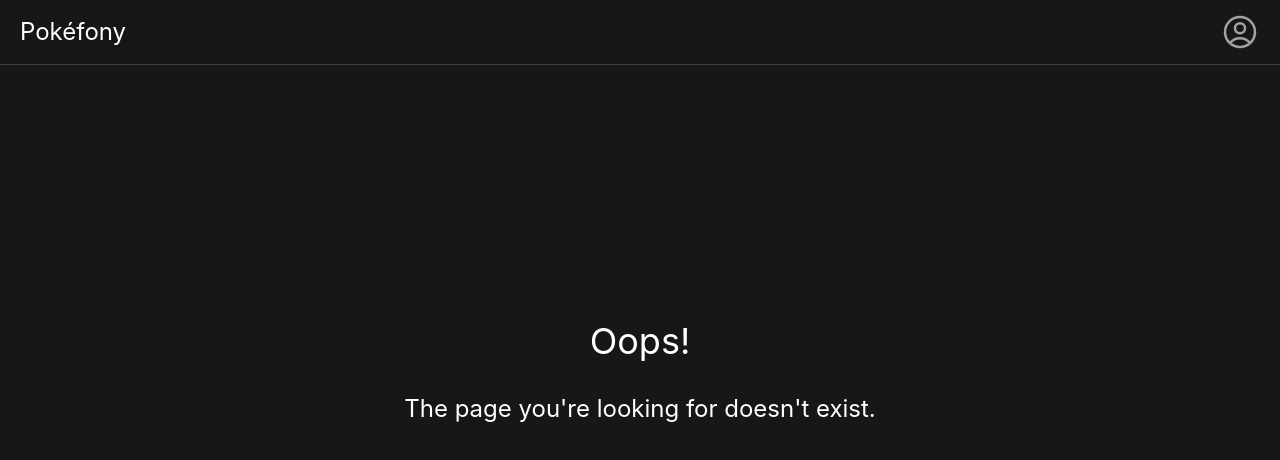
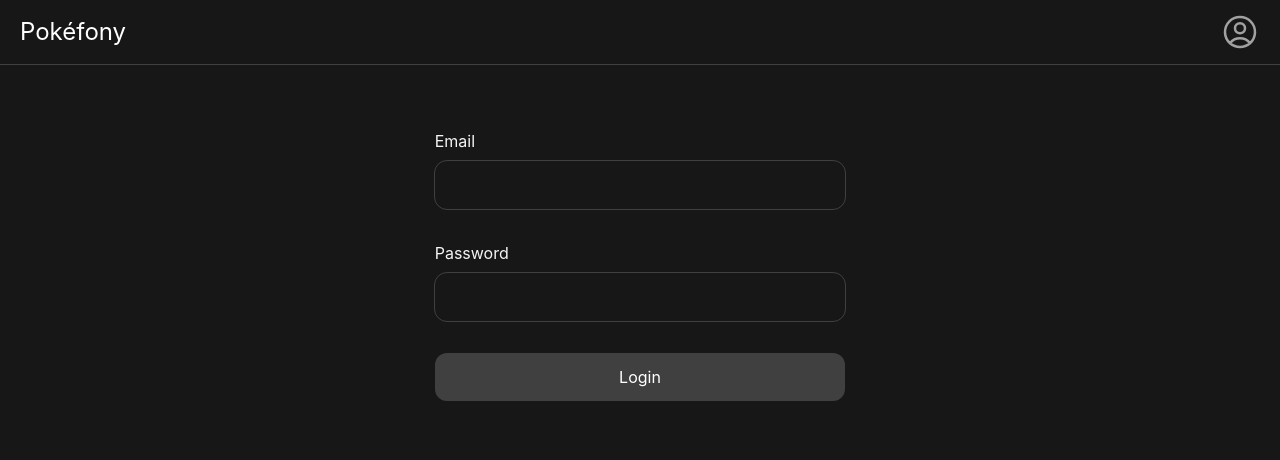
Before and after one commit to thomaslabeyrie/pokefony, a Vue app in the folder client/: page /login in a window 1280 px wide. Shown: the top 460 px of the page. Built offline with nearby package versions, Linux system fonts and the light colour scheme.

Commit message:
feat (client): add login view

```diff
--- a/client/src/components/requester.ts
+++ b/client/src/components/requester.ts
@@ -1,10 +1,15 @@
 import type { Species } from '@/types/Species'
 import type { Pokedex } from '@/types/Pokedex'
-import { ApiError, NetworkError, UnprocessableEntityError } from '@/errors/errors'
+import { ApiError, NetworkError, UnprocessableEntityError, UnauthorizedError } from '@/errors/errors'
 
 type RegistrationBody = {
   email: string
   plainPassword: string
+}
+
+type LoginBody = {
+  username: string
+  password: string
 }
 
 type HttpRequestMethod = 'GET' | 'POST' | 'PUT' | 'PATCH' | 'DELETE'
@@ -17,7 +22,9 @@ export const getPokedex = (name: string) => request<Pokedex>(`/pokedex/${name}`)
 
 export const getPokedexesList = () => request<Record<string, string[]>>('/pokedex')
 
+// Auth
 export const register = (body: RegistrationBody) => request(`/api/register`, 'POST', body)
+export const login = (body: LoginBody) => request(`/api/login`, 'POST', body)
 
 async function request<T>(
   endpoint: string,
@@ -43,6 +50,8 @@ async function request<T>(
 
     if (error.status === 422) {
       throw new UnprocessableEntityError(error.violations)
+    } else if (error.status === 401) {
+      throw new UnauthorizedError(error.message)
     } else {
       throw new ApiError('Server failure')
     }
--- a/client/src/errors/errors.ts
+++ b/client/src/errors/errors.ts
@@ -13,6 +13,16 @@ export class ApiError extends Error {
     }
   }
 }
+
+export class UnauthorizedError extends Error {
+  constructor(message?: string) {
+    super()
+    if (message) {
+      this.message = message
+    }
+  }
+}
+
 
 type Violation = {
   propertyPath: string
--- a/client/src/router/index.ts
+++ b/client/src/router/index.ts
@@ -4,6 +4,7 @@ import PokedexView from '@/views/PokedexView.vue'
 import SpeciesView from '@/views/SpeciesView.vue'
 import NotFound from '@/views/NotFoundView.vue'
 import RegistrationView from '@/views/RegistrationView.vue'
+import LoginView from '@/views/LoginView.vue'
 
 const routes = [
   {
@@ -15,6 +16,11 @@ const routes = [
     path: '/register',
     name: 'register',
     component: RegistrationView,
+  },
+  {
+    path: '/login',
+    name: 'login',
+    component: LoginView,
   },
   {
     path: '/pokedex/:pokedex?/:page?',
--- /dev/null
+++ b/client/src/views/LoginView.vue
@@ -0,0 +1,58 @@
+<script setup lang="ts">
+import { ref, computed } from 'vue'
+import { login } from '@/components/requester'
+import TextInput from '@/components/TextInput.vue'
+import useFetch from '@/composables/fetch'
+import { useRouter } from 'vue-router'
+import { fieldErrorsOf, generalErrorOf } from '@/errors/errors'
+
+const router = useRouter()
+
+const email = ref('')
+const password = ref('')
+
+const { execute, data, loading, error } = useFetch(login)
+
+const fieldErrors = computed(() => fieldErrorsOf(error.value))
+const generalError = computed(() => generalErrorOf(error.value))
+
+async function handleLogin() {
+  const result = await execute({ username: email.value, password: password.value })
+  if (result) router.push({ name: 'home' })
+}
+</script>
+
+<template>
+  <form @submit.prevent="handleLogin" class="m-auto mt-16 flex w-1/3 flex-col gap-8">
+    <TextInput
+      v-model="email"
+      type="text"
+      name="email"
+      label="Email"
+      :error="fieldErrors['email']"
+    />
+
+    <TextInput
+      v-model="password"
+      type="password"
+      name="password"
+      label="Password"
+      :error="fieldErrors['password']"
+    />
+
+    <div
+      v-if="generalError"
+      class="w-full rounded-lg bg-red-950 px-4 py-2 text-center text-red-400"
+    >
+      {{ generalError }}
+    </div>
+
+    <button
+      type="submit"
+      :disabled="loading"
+      class="transition-200 h-12 cursor-pointer rounded-xl bg-neutral-700 px-6 py-2 transition-colors duration-150 hover:bg-neutral-200 hover:text-neutral-900"
+    >
+    Login
+    </button>
+  </form>
+</template>
```
